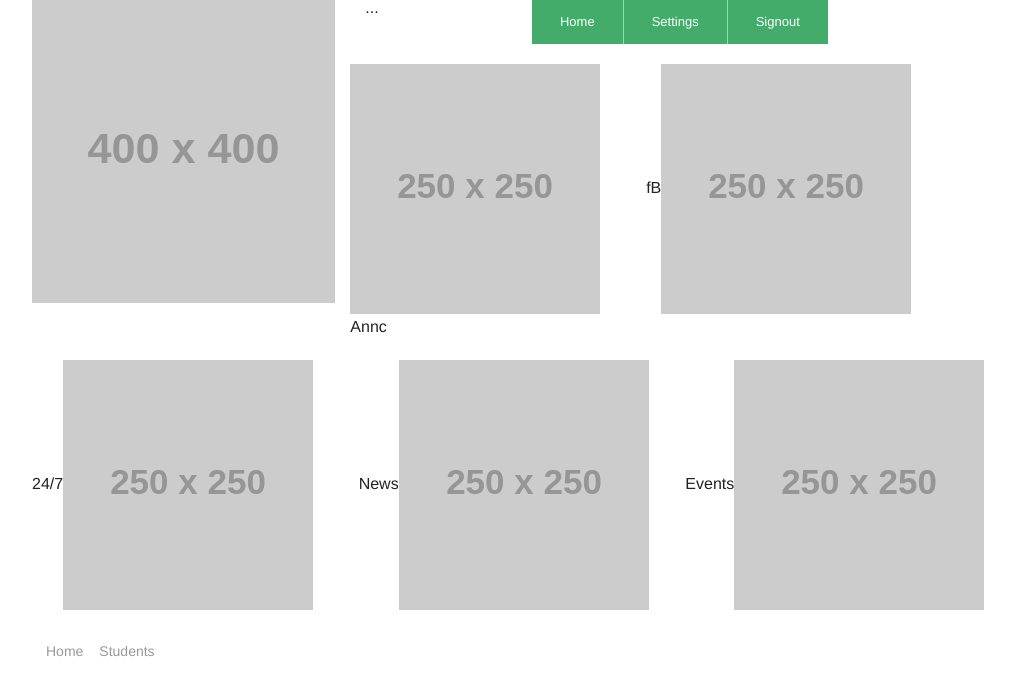
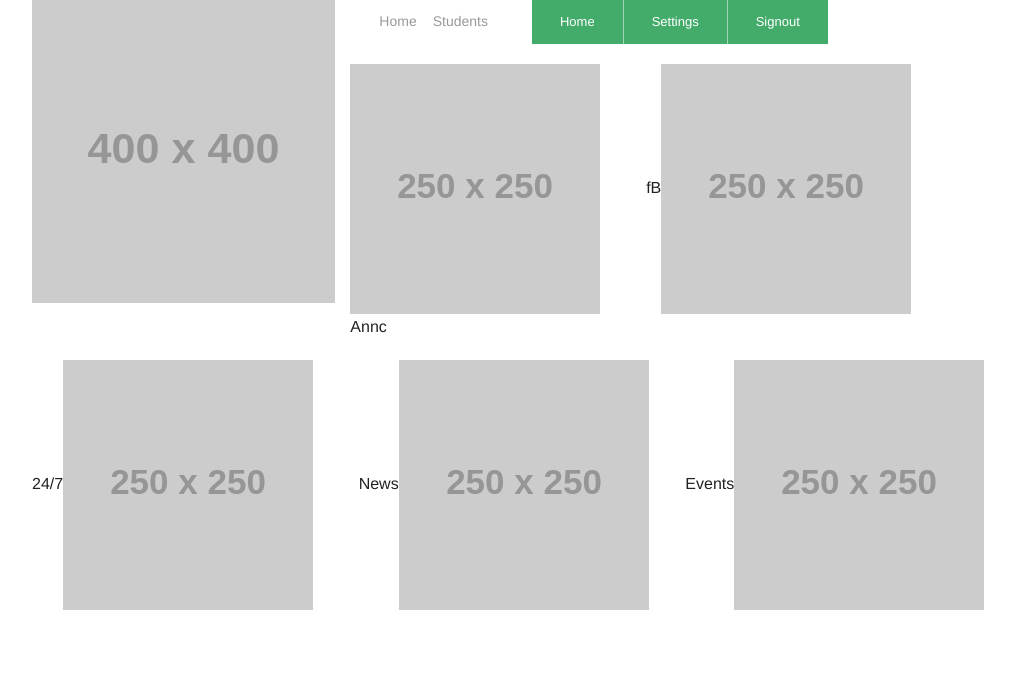
Before and after one commit to jaime5x5/P1-MyEWU-Research, a plain HTML site: page index.html in a window 1280 px wide. Shown: the whole page, without its empty margins (123-1138 px from the left). Drawn offline with Linux system fonts and the light colour scheme; placeholder pictures from the web are drawn by us.

Commit message:
moved magellan to header

```diff
--- a/index.html
+++ b/index.html
@@ -13,7 +13,16 @@
     <header>
         <div class="row">
             <div class="large-4 columns"><img src="http://placehold.it/400x400"></div>
-            <div class="large-2 columns">...</div>
+            <div class="large-2 columns">
+				<div class="button-bar">
+					<div data-magellan-expedition="fixed">
+					  <dl class="sub-nav">
+						<dd data-magellan-arrival="build"><a href="index.html">Home</a></dd>
+						<dd data-magellan-arrival="js"><a href="landing.html">Students</a></dd>
+					  </dl>
+					</div>
+				</div>
+			</div>
             <div class="large-6 columns">
               <div class="button-bar">
                 <ul class="button-group [radius round]">
@@ -39,14 +48,7 @@
                   <li>News<img src="http://placehold.it/250x250"></li>
                   <li>Events<img src="http://placehold.it/250x250"></li>
                 </ul>
-                <div class="button-bar">
-                    <div data-magellan-expedition="fixed">
-                      <dl class="sub-nav">
-                        <dd data-magellan-arrival="build"><a href="index.html">Home</a></dd>
-                        <dd data-magellan-arrival="js"><a href="landing.html">Students</a></dd>
-                      </dl>
-                    </div>
-                </div>
+
             </div>
         </div>
     </article>
```
Also changed, not shown: landing.html (+10 -9 lines).
